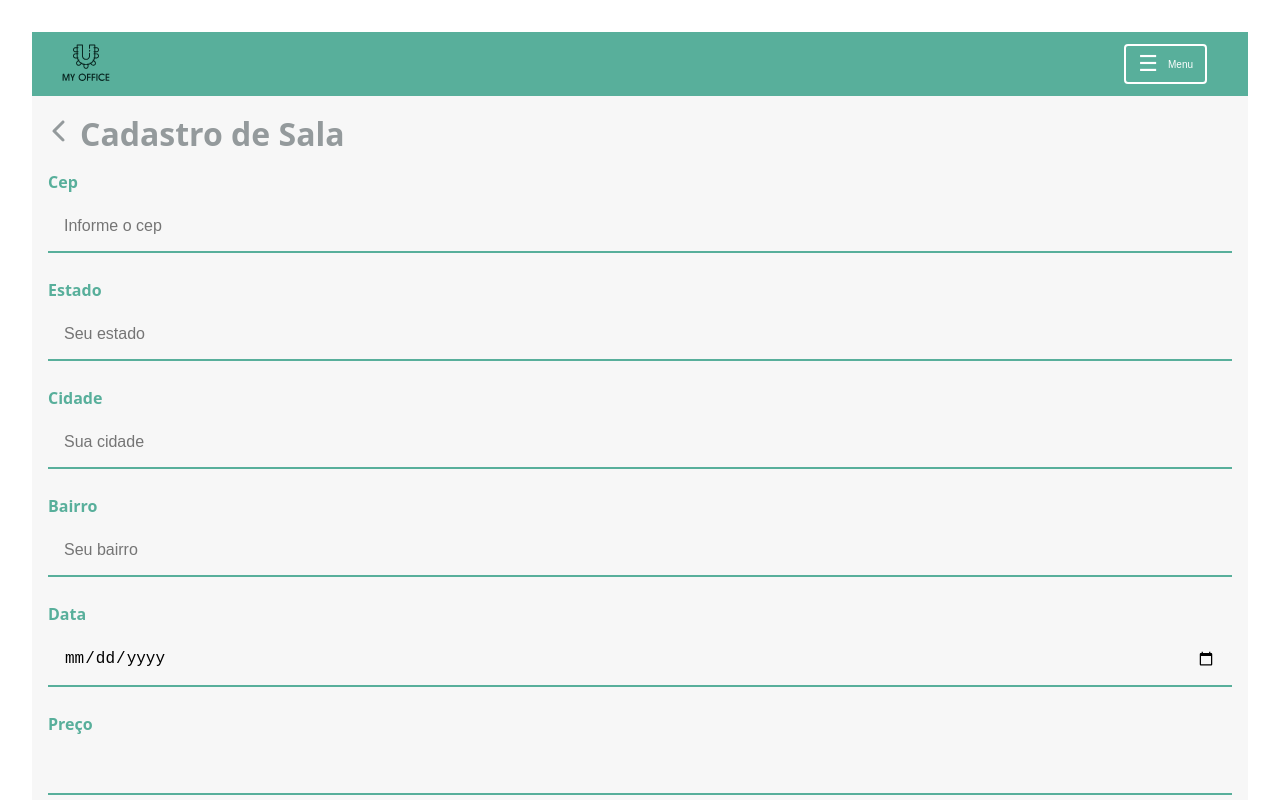
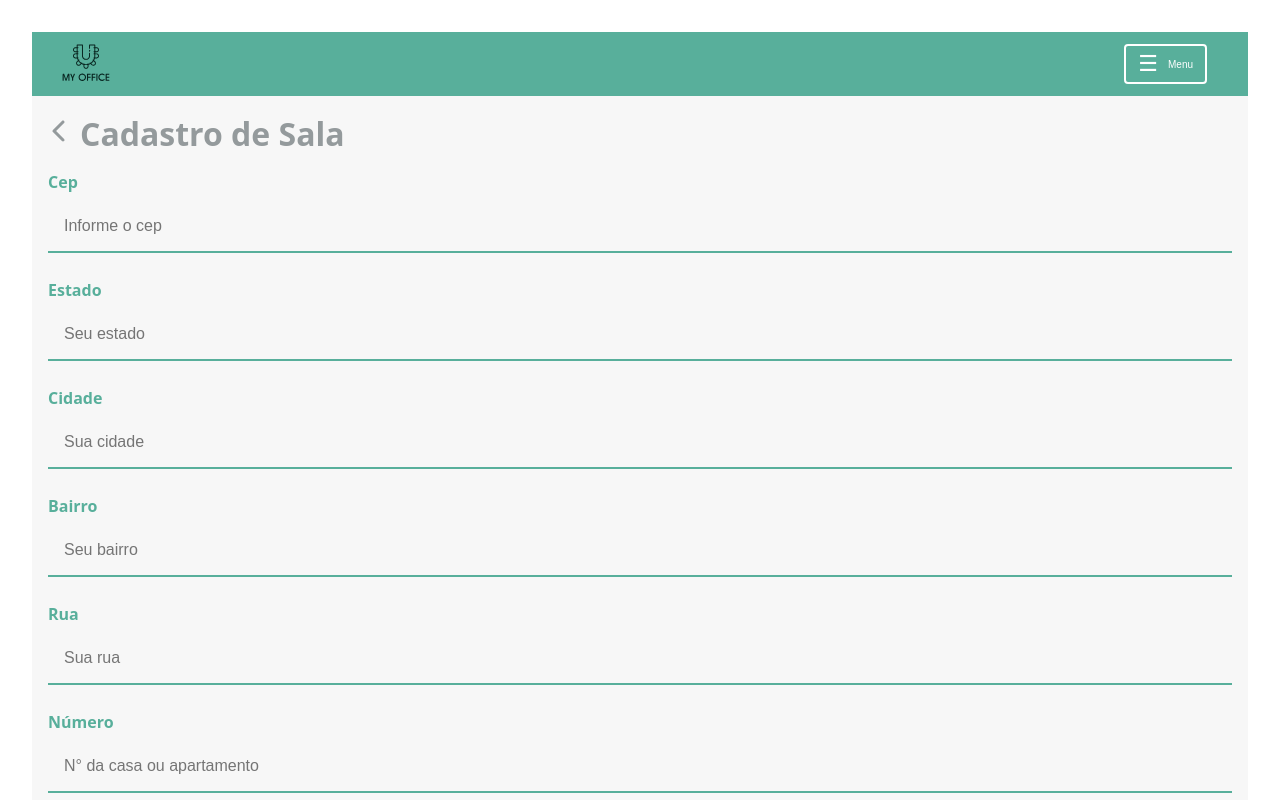
Before and after one commit to my-office-sa/my-office-sa-frontend, a React (Vite) app: page /cadastro-sala in a window 1280 px wide. Shown: the top 800 px of the page. Built offline with nearby package versions, Linux system fonts and the light colour scheme.

Commit message:
Interação com api no cadastro da salas ao digitar o cep

```diff
--- a/src/paginas/PaginaCadastroSala/PaginaCadastroSala.jsx
+++ b/src/paginas/PaginaCadastroSala/PaginaCadastroSala.jsx
@@ -1,21 +1,26 @@
 import { useState } from "react";
 import Principal from "../../comum/componentes/Principal/Principal";
 import BotaoCustomizado from "../../comum/componentes/BotaoCustomizado/BotaoCustomizado";
-import { MASCARA_CEP,
+import {
+  MASCARA_CEP,
   MASCARA_VALOR,
-    formatarComMascara
+  formatarComMascara,
 } from "../../comum/utils/mascaras";
+import { toast } from "react-toastify";
+import React, { useRef } from "react";
 
 const PaginaCadastroSala = () => {
-    const [cep, setCep] = useState('');
-    const [estado, setEstado] = useState('');
-    const [cidade, setCidade] = useState('');
-    const [bairro, setBairro] = useState('');
-    const [data, setData] = useState('');
-    const [precoSala, setPrecoSala] = useState('');
-    const [capacidadeSala, setCapacidadeSala] = useState('');
-    const [descricaoSala, setDescricaoSala] = useState('');
-    const [imagemSala, setImagemSala] = useState('');
+  const [cep, setCep] = useState("");
+  const [estado, setEstado] = useState("");
+  const [cidade, setCidade] = useState("");
+  const [bairro, setBairro] = useState("");
+  const [rua, setRua] = useState("");
+  const [numero, setNumero] = useState("");
+  const [data, setData] = useState("");
+  const [precoSala, setPrecoSala] = useState("");
+  const [capacidadeSala, setCapacidadeSala] = useState("");
+  const [descricaoSala, setDescricaoSala] = useState("");
+  const [imagemSala, setImagemSala] = useState("");
 
   // Função para disparar o click no input de arquivo
   const handleFileClick = () => {
@@ -27,75 +32,130 @@ const PaginaCadastroSala = () => {
     setImagemSala(e.target.files[0]);
   };
 
+  // Função para buscar o CEP e preencher os campos automaticamente
+  const buscarCep = (e) => {
+    const cepDigitado = e.target.value.replace(/\D/g, ""); // Remove qualquer caractere não numérico
+    setCep(e.target.value); // Atualiza o estado do CEP com a entrada do usuário
+
+    if (cepDigitado.length === 8) {
+      // Verifica se o CEP possui 8 caracteres
+      fetch(`https://viacep.com.br/ws/${cepDigitado}/json/`)
+        .then((res) => res.json())
+        .then((data) => {
+          if (data.erro) {
+            toast.error("CEP não encontrado!");
+            return;
+          }
+
+          // Preenche os campos com os dados retornados da API
+          setEstado(data.uf || "");
+          setCidade(data.localidade || "");
+          setBairro(data.bairro || "");
+          setRua(data.logradouro || "");
+        });
+    }
+  };
   return (
-        <Principal titulo={'Cadastro de Sala'} voltarPara={'/'}>
+    <Principal titulo={"Cadastro de Sala"} voltarPara={"/"}>
       <div className="campo">
         <label>Cep</label>
         <input
           type="tel"
           placeholder="Informe o cep"
+          onBlur={buscarCep} // Chama a função buscarCep quando o campo perde o foco
           value={cep}
-                    onChange={e => setCep(formatarComMascara(e.target.value, MASCARA_CEP))}
+          onChange={(e) =>
+            setCep(formatarComMascara(e.target.value, MASCARA_CEP))
+          }
         />
       </div>
+
       <div className="campo">
         <label>Estado</label>
         <input
           type="text"
           placeholder="Seu estado"
           value={estado}
-                    onChange={e => setEstado(e.target.value)}
+          onChange={(e) => setEstado(e.target.value)}
         />
       </div>
+
       <div className="campo">
         <label>Cidade</label>
         <input
           type="text"
           placeholder="Sua cidade"
           value={cidade}
-                    onChange={e => setCidade(e.target.value)}
+          onChange={(e) => setCidade(e.target.value)}
         />
       </div>
+
       <div className="campo">
         <label>Bairro</label>
         <input
           type="text"
           placeholder="Seu bairro"
           value={bairro}
-                    onChange={e => setBairro(e.target.value)}
+          onChange={(e) => setBairro(e.target.value)}
         />
       </div>
+
+      <div className="campo">
+        <label>Rua</label>
+        <input
+          type="text"
+          placeholder="Sua rua"
+          value={rua}
+          onChange={(e) => setRua(e.target.value)}
+        />
+      </div>
+
+      <div className="campo">
+        <label>Número</label>
+        <input
+          type="number"
+          placeholder="N° da casa ou apartamento"
+          value={numero}
+          onChange={(e) => setNumero(e.target.value)}
+        />
+      </div>
+
       <div className="campo">
         <label>Data</label>
         <input
           type="date"
           value={data}
-                    onChange={e => setData(e.target.value)}
+          onChange={(e) => setData(e.target.value)}
         />
       </div>
+
       <div className="campo">
         <label>Preço</label>
         <input
           type="number"
           value={precoSala}
-                    onChange={e => setPrecoSala(formatarComMascara(e.target.value, MASCARA_VALOR))}
+          onChange={(e) =>
+            setPrecoSala(formatarComMascara(e.target.value, MASCARA_VALOR))
+          }
         />
       </div>
+
       <div className="campo">
         <label>Capacidade</label>
         <input
           type="number"
           value={capacidadeSala}
-                    onChange={e => setCapacidadeSala(e.target.value)}
+          onChange={(e) => setCapacidadeSala(e.target.value)}
         />
       </div>
+
       <div className="campo">
         <label>Descrição</label>
         <input
           type="text"
           placeholder="Descrição da sala"
           value={descricaoSala}
-                    onChange={e => setDescricaoSala(e.target.value)}
+          onChange={(e) => setDescricaoSala(e.target.value)}
         />
       </div>
 
@@ -103,22 +163,21 @@ const PaginaCadastroSala = () => {
       <div className="campo">
         <label>Imagens</label>
         <div className="file-input-container">
-                    <BotaoCustomizado type="button"  aoClicar={handleFileClick}>
+          <BotaoCustomizado type="button" aoClicar={handleFileClick}>
             Escolher Arquivo
           </BotaoCustomizado>
           <input
             id="imagemSala"
             type="file"
-                        style={{ display: 'none' }} // Esconde o campo de input original
+            style={{ display: "none" }} // Esconde o campo de input original
             onChange={handleFileChange}
           />
-                    {imagemSala && <span>{imagemSala.name}</span>} {/* Exibe o nome do arquivo selecionado */}
+          {imagemSala && <span>{imagemSala.name}</span>}{" "}
+          {/* Exibe o nome do arquivo selecionado */}
         </div>
       </div>
 
-            <BotaoCustomizado cor="primaria">
-                Cadastrar Sala
-            </BotaoCustomizado>
+      <BotaoCustomizado cor="primaria">Cadastrar Sala</BotaoCustomizado>
     </Principal>
   );
 };
```
Lines whose indentation alone changed are shown as unchanged.
